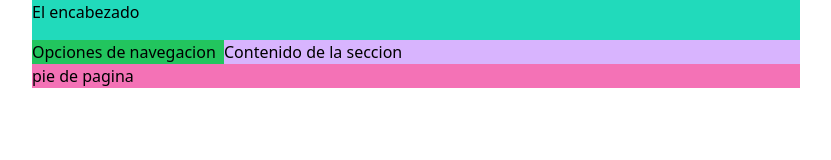
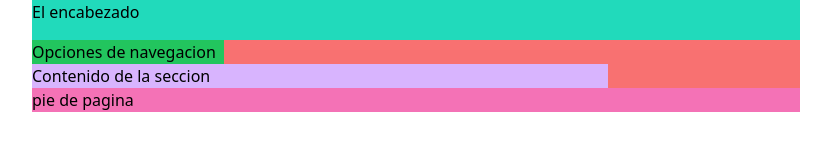
Before and after one commit to DerwinGitHub/proyectoTailwind, a website: page src/index.html in a window 1280 px wide. Shown: the whole page, without its empty margins (224-1055 px from the left). Drawn offline with nearby package versions, Linux system fonts and the light colour scheme; files that its build step writes are made by us from their sources.

Commit message:
Estructura flex con tailwind

```diff
--- a/src/index.html
+++ b/src/index.html
@@ -12,11 +12,11 @@
         <header class="h-10 bg-[#21DABB]">
             El encabezado
         </header>
-        <section class="bg-red-400">
-            <nav class="h-[101 px] float-left w-1/4 bg-green-500">
+        <section class="flex flex-col bg-red-400">
+            <nav class="h-[101 px]  w-1/4 bg-green-500">
                 Opciones de navegacion
             </nav>
-            <article class=" float-left w-3/4 bg-purple-300">
+            <article class="w-3/4 bg-purple-300">
                 Contenido de la seccion
             </article>
         </section>
```
